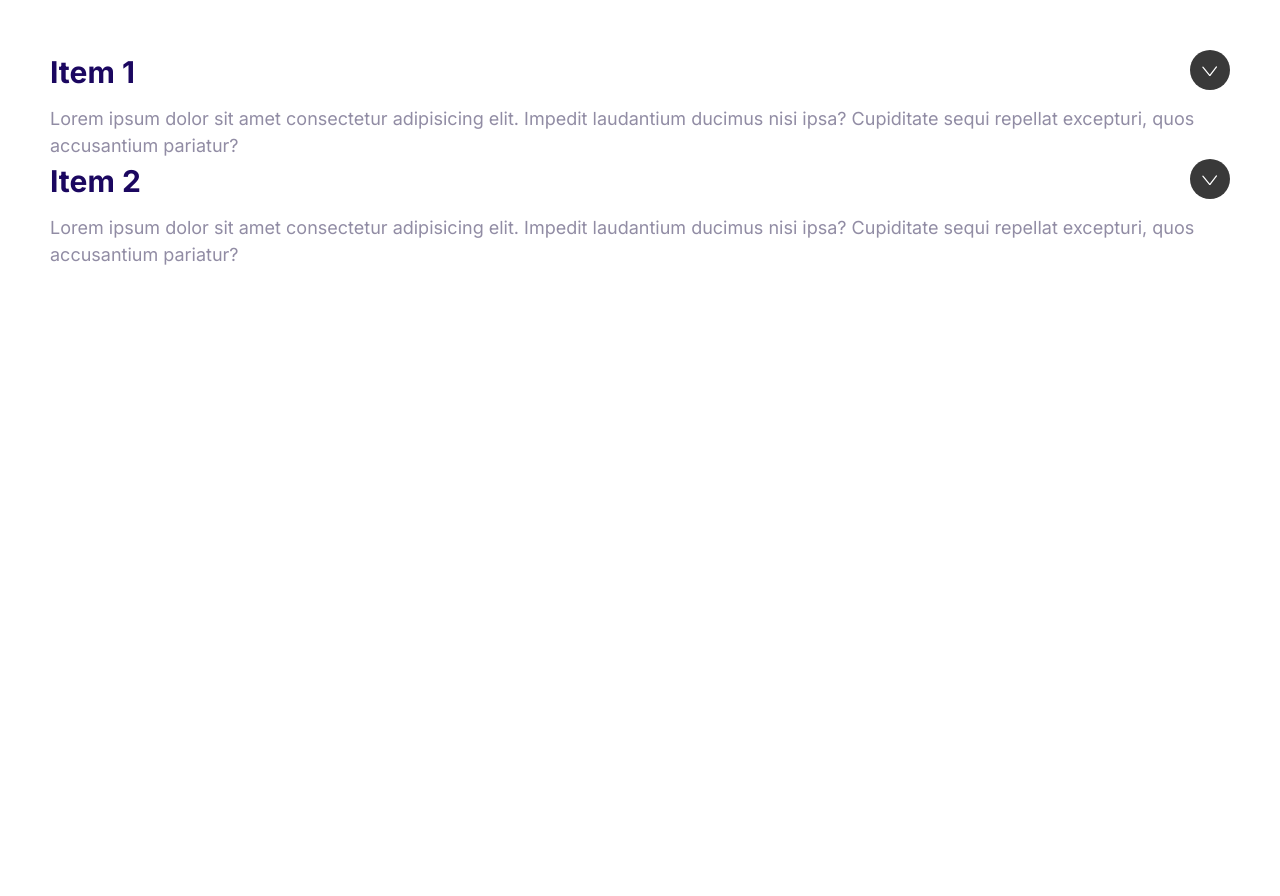
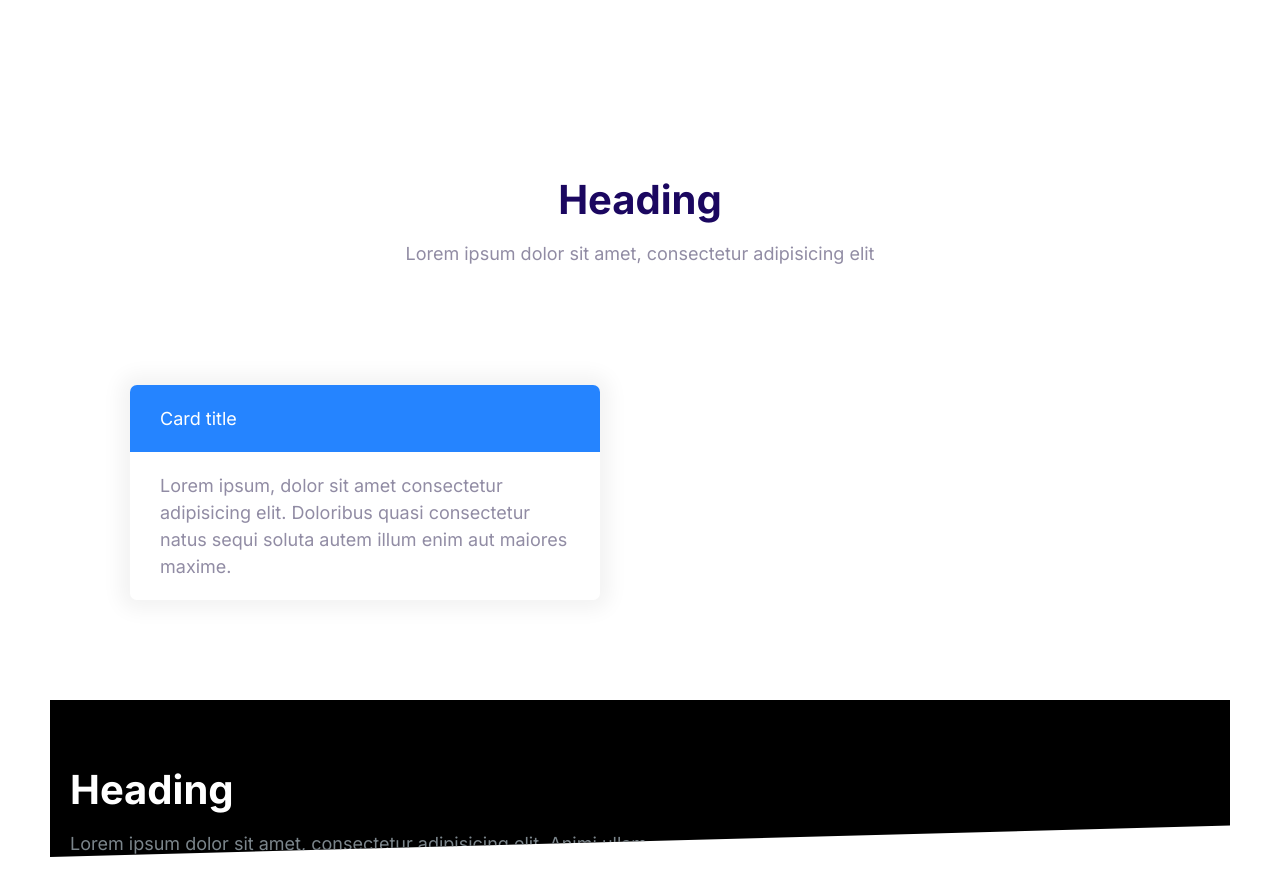
Before and after one commit to jebarcha/MyHtmlCssDemo, a plain HTML site: page index.html in a window 1280 px wide. Before the commit the page ends 800 px from the top, so only its background shows below. Drawn offline with Linux system fonts and the light colour scheme.

Commit message:
Building blocks component.

```diff
--- a/css/styles.css
+++ b/css/styles.css
@@ -576,3 +576,42 @@
   max-height: 100vh;
   opacity: 1;
 }
+
+/* Blocks */
+.block {
+  --padding-vertical: 6rem;
+  padding: var(--padding-vertical) 2rem;
+  /* border: 2px solid red; */
+}
+
+.block__header {
+  text-align: center;
+}
+
+.block__heading {
+  margin-top: 0;
+}
+
+.block--dark {
+  background: #000;
+  color: #7b858b;
+}
+
+.block--dark .block__heading {
+  color: #fff;
+}
+
+.block--skewed-right {
+  padding-bottom: var(--padding-vertical) + 4rem;
+  clip-path: polygon(0% 0%, 100% 0%, 100% 100%, 0% 80%);
+}
+
+.block--skewed-left {
+  padding-bottom: var(--padding-vertical) + 4rem;
+  clip-path: polygon(0% 0%, 100% 0%, 100% 80%, 0% 100%);
+}
+
+.container {
+  max-width: 1140px;
+  margin: 0 auto;
+}
--- a/index.html
+++ b/index.html
@@ -15,32 +15,31 @@
 </head>
 
 <body style="padding: 5rem">
-  <div class="collapsible collapsible--expanded">
-    <header class="collapsible__header">
-      <h2 class="collapsible__heading">Item 1</h2>
-      <svg class="icon icon--white collapsible__chevron">
-        <use xlink:href="images/sprite.svg#chevron"></use>
-      </svg>
+  <section class="block container">
+    <header class="block block__header">
+      <h2 class="block__heading">Heading</h2>
+      <p>Lorem ipsum dolor sit amet, consectetur adipisicing elit
+      </p>
     </header>
-    <div class="collapsible__content">
-      Lorem ipsum dolor sit amet consectetur adipisicing elit. Impedit laudantium ducimus nisi ipsa? Cupiditate sequi
-      repellat excepturi, quos accusantium pariatur?
+    <div style="width:  50%; padding: 4rem">
+      <div class="card card--primary">
+        <header class="card__header">Card title</header>
+        <div class="card__body">
+          Lorem ipsum, dolor sit amet consectetur adipisicing elit. Doloribus quasi consectetur natus sequi soluta autem
+          illum enim aut maiores maxime.
+        </div>
+      </div>
     </div>
-  </div>
+  </section>
 
-  <div class="collapsible collapsible--expanded">
-    <header class="collapsible__header">
-      <h2 class="collapsible__heading">Item 2</h2>
-      <svg class="icon icon--white collapsible__chevron">
-        <use xlink:href="images/sprite.svg#chevron"></use>
-      </svg>
-    </header>
-    <div class="collapsible__content">
-      Lorem ipsum dolor sit amet consectetur adipisicing elit. Impedit laudantium ducimus nisi ipsa? Cupiditate sequi
-      repellat excepturi, quos accusantium pariatur?
+  <section class="block block--dark block--skewed-left">
+    <div class="container">
+      <h2 class="block__heading">Heading</h2>
+      <p>Lorem ipsum dolor sit amet, consectetur adipisicing elit. Animi ullam
+      </p>
     </div>
-  </div>
 
+  </section>
 
   <script src="js/main.js"></script>
 </body>
```
Also changed, not shown: components/blocks.html (added, +25 -0 lines).
